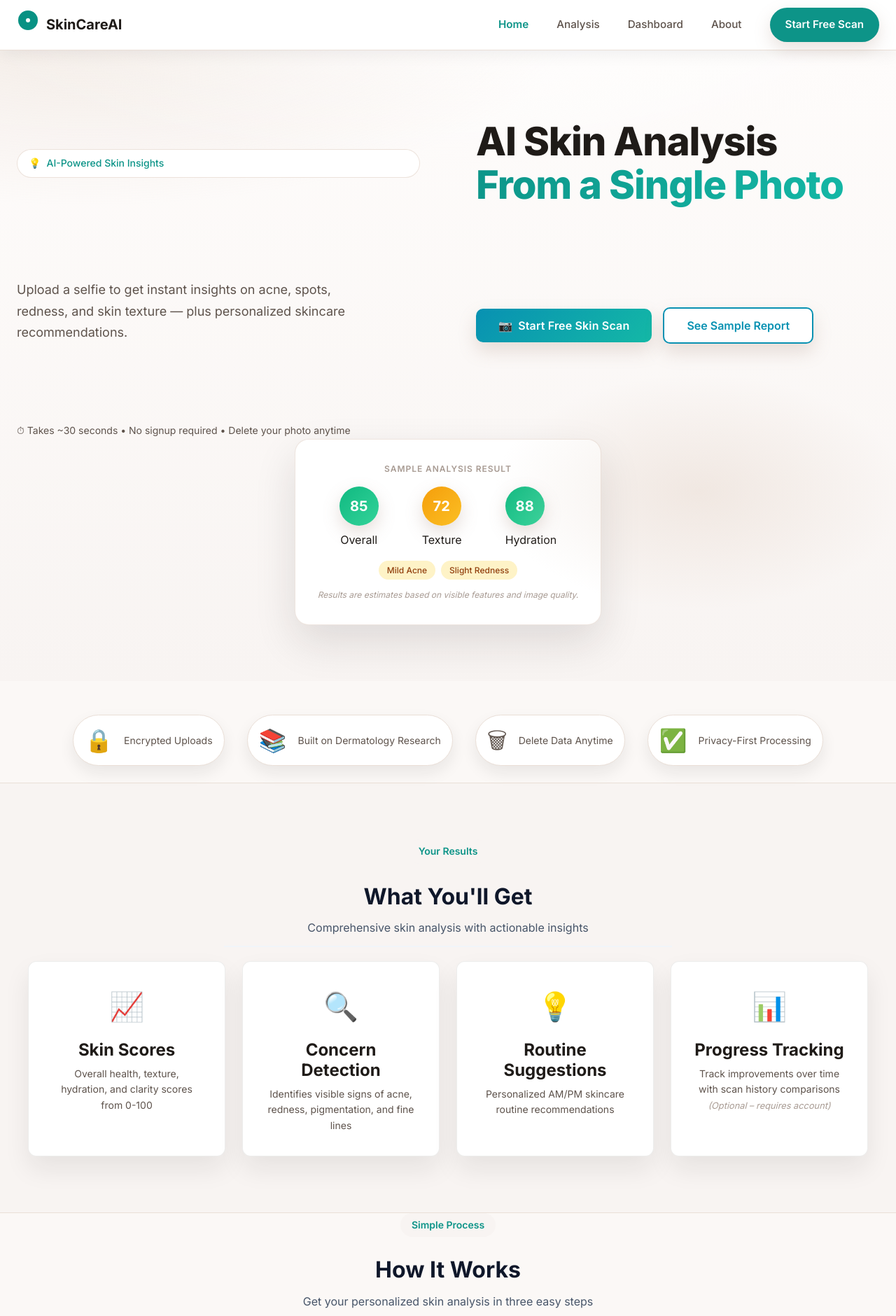
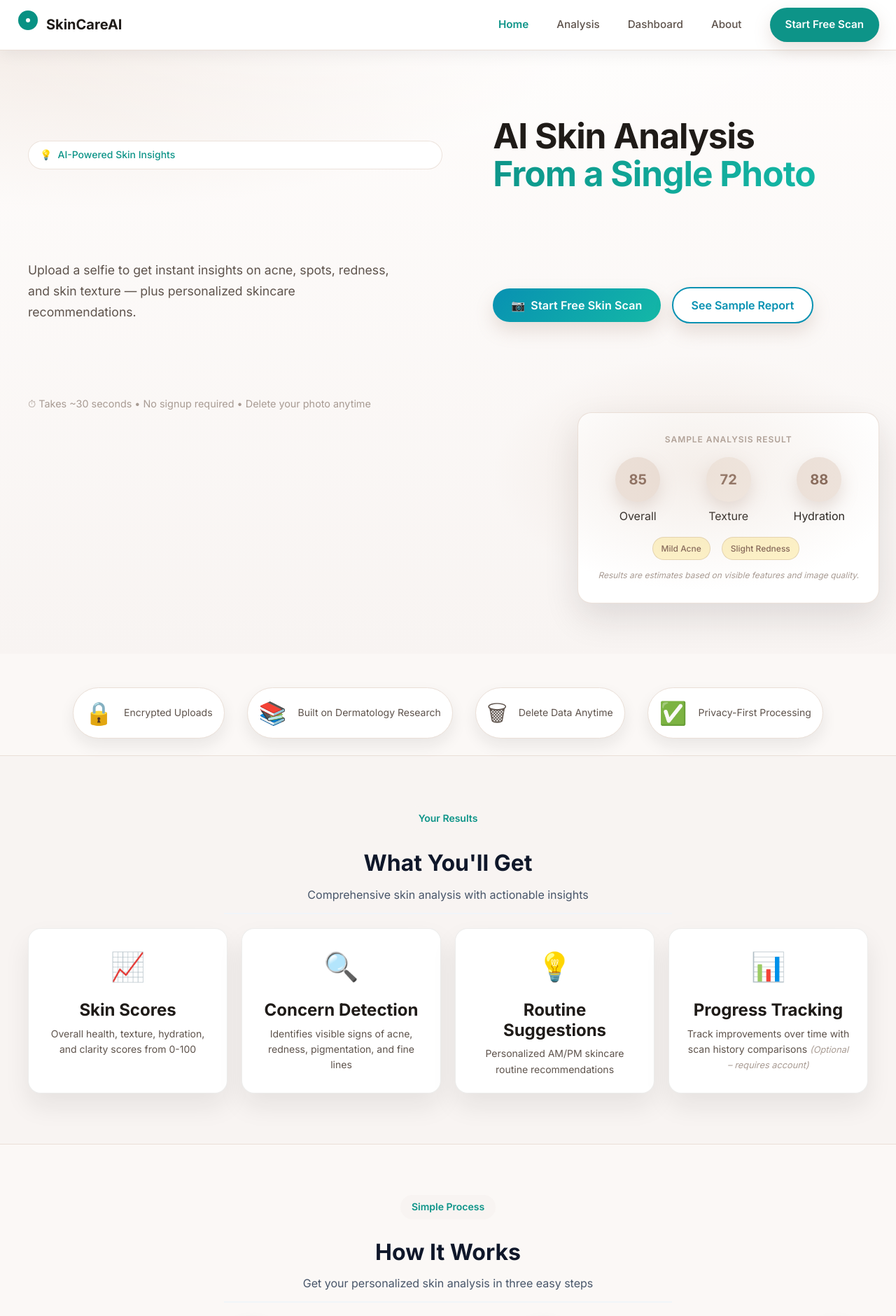
Before and after one commit to himprapatel-rgb/ai-skincare-intelligence-system, a React (Vite) app in the folder frontend/: page / in a window 1280 px wide. Shown: the top 1880 px of the page at 70% size. Built offline with nearby package versions, Linux system fonts and the light colour scheme; no server answers.

Commit message:
Refine home page layout and fix ESLint config

```diff
--- a/frontend/src/pages/HomePage.css
+++ b/frontend/src/pages/HomePage.css
@@ -1341,6 +1341,175 @@
 }
 
 /* =============================================
+   HOME PAGE VISUAL RESET (CLEAN PREMIUM)
+============================================= */
+
+.hero {
+  padding: 96px 24px 72px;
+}
+
+.hero-content {
+  max-width: 1200px;
+  margin: 0 auto;
+  display: grid;
+  grid-template-columns: 1.05fr 0.95fr;
+  gap: 72px;
+  align-items: center;
+}
+
+.hero-title {
+  font-size: 3.1rem;
+  line-height: 1.08;
+  font-weight: 700;
+  color: var(--text-dark);
+}
+
+.hero-subtitle {
+  font-size: 1.1rem;
+  line-height: 1.7;
+  color: var(--text-gray);
+}
+
+.hero-reassurance {
+  color: var(--text-light);
+  font-size: 0.9rem;
+  margin-top: 16px;
+}
+
+.hero-cta .btn-primary,
+.hero-cta .btn-secondary {
+  padding: 14px 26px;
+  border-radius: 999px;
+}
+
+.hero-visual {
+  justify-content: flex-end;
+}
+
+.sample-report-preview {
+  padding: 28px;
+  border-radius: 20px;
+  border: 1px solid rgba(234, 223, 215, 0.9);
+  box-shadow: 0 20px 50px rgba(31, 27, 24, 0.12);
+}
+
+.preview-header {
+  font-size: 0.72rem;
+  letter-spacing: 0.12em;
+  text-transform: uppercase;
+  color: var(--text-light);
+  margin-bottom: 16px;
+}
+
+.preview-scores {
+  display: grid;
+  grid-template-columns: repeat(3, 1fr);
+  gap: 16px;
+  margin-bottom: 16px;
+}
+
+.score-circle {
+  width: 64px;
+  height: 64px;
+  border-radius: 999px;
+  display: grid;
+  place-items: center;
+  font-weight: 700;
+  background: #f5eee9;
+  color: var(--primary-dark);
+  margin: 0 auto 8px;
+}
+
+.score-circle.good {
+  background: #efe5de;
+}
+
+.score-circle.medium {
+  background: #f4ede7;
+}
+
+.concern-badge {
+  display: inline-flex;
+  padding: 6px 12px;
+  border-radius: 999px;
+  border: 1px solid rgba(155, 123, 106, 0.25);
+  color: var(--primary-dark);
+  font-size: 0.75rem;
+  margin-right: 8px;
+}
+
+.results-preview {
+  padding: 72px 24px;
+}
+
+.results-grid {
+  gap: 20px;
+}
+
+.result-card {
+  padding: 22px;
+  border-radius: 18px;
+}
+
+.how-it-works {
+  padding: 72px 24px;
+}
+
+.steps-container {
+  display: grid;
+  grid-template-columns: repeat(3, minmax(220px, 1fr));
+  gap: 20px;
+}
+
+.step-card {
+  padding: 28px 22px;
+  border-radius: 18px;
+}
+
+.faq-section {
+  padding: 72px 24px;
+}
+
+.cta-section {
+  padding: 84px 24px;
+}
+
+.cta-section .btn-primary.large {
+  padding: 14px 32px;
+  border-radius: 999px;
+}
+
+@media (max-width: 1024px) {
+  .hero-content {
+    grid-template-columns: 1fr;
+    gap: 48px;
+    text-align: center;
+  }
+
+  .hero-subtitle {
+    margin: 0 auto;
+  }
+
+  .hero-visual {
+    justify-content: center;
+  }
+}
+
+@media (max-width: 768px) {
+  .hero-title {
+    font-size: 2.4rem;
+  }
+
+  .steps-container {
+    grid-template-columns: 1fr;
+  }
+
+  .preview-scores {
+    grid-template-columns: repeat(2, 1fr);
+  }
+}
+
+/* =============================================
    HOME PAGE POLISH (SAFE OVERRIDES)
 ============================================= */
 
```
Also changed, not shown: frontend/.eslintrc.cjs.
